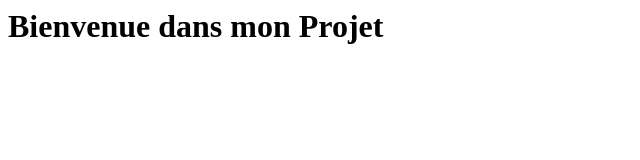
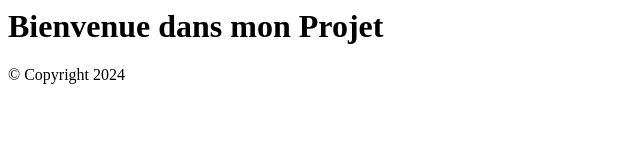
Before and after one commit to AlistairPiot/mon-projet-alistair, a plain HTML site: page index.html in a window 1280 px wide. Shown: the whole page, without its empty margins (0-640 px from the left). Drawn offline with Linux system fonts and the light colour scheme.

Commit message:
feature(footer): ajout du footer

```diff
--- a/index.html
+++ b/index.html
@@ -1,3 +1,7 @@
 <header>
     <h1>Bienvenue dans mon Projet</h1>
 </header>
+
+<footer>
+    <p>© Copyright 2024</p>
+</footer>
```
